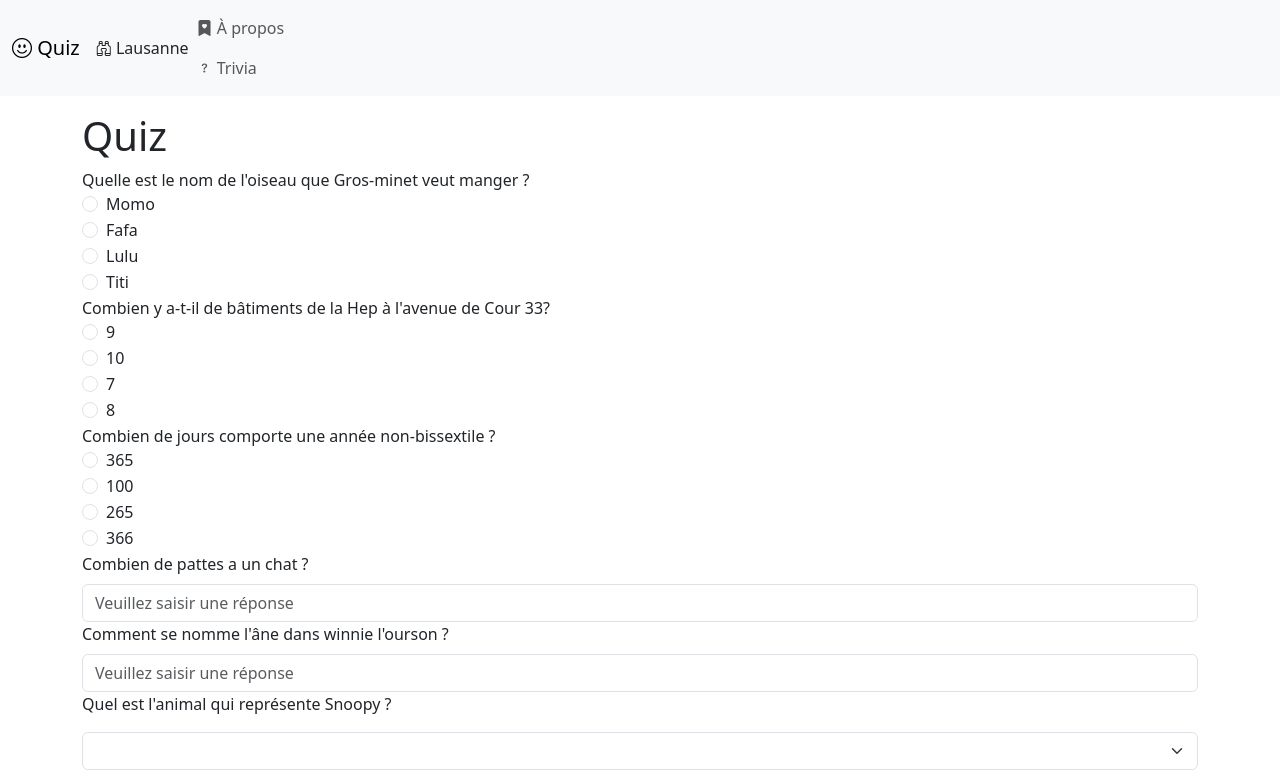
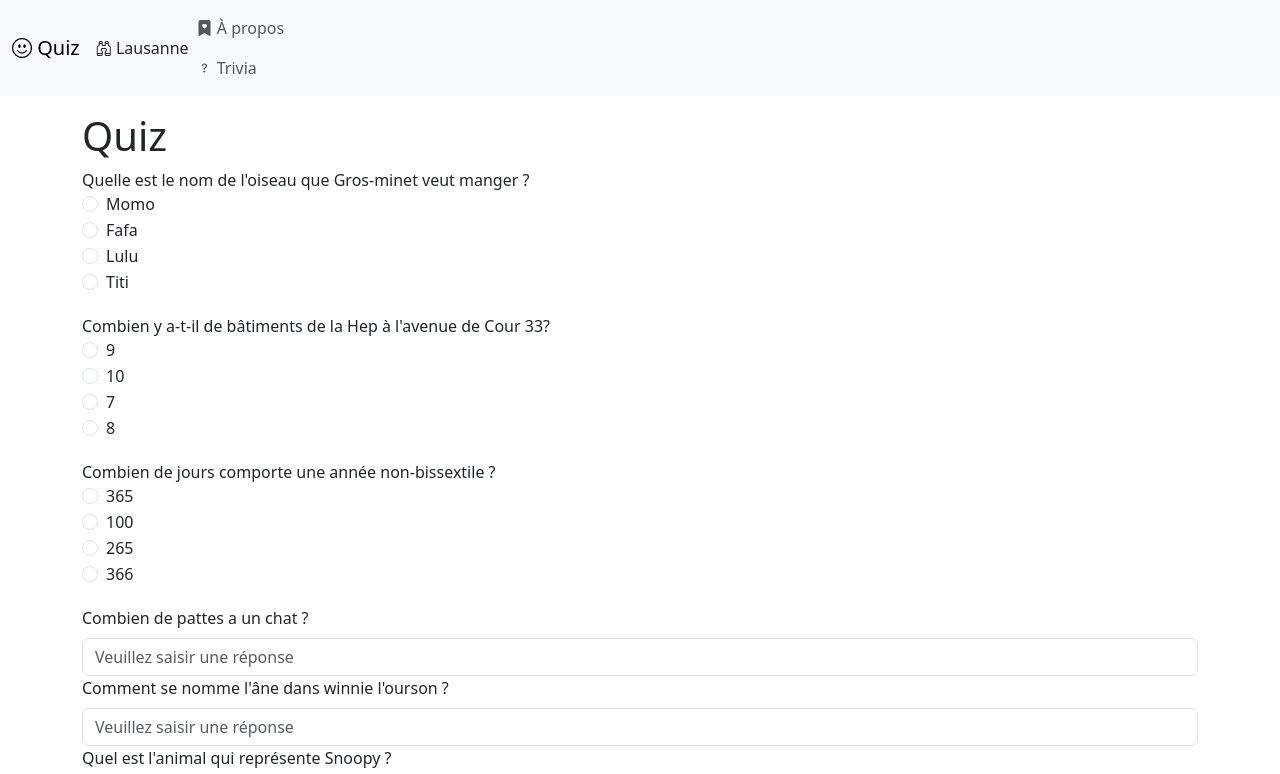
Before and after one commit to hepl-bs21inf5/sem07-project-emiliewermelinger, a Vue app: page / in a window 1280 px wide. Shown: the top 774 px of the page. Built offline with nearby package versions, Linux system fonts and the light colour scheme.

Commit message:
modifcss

```diff
--- a/src/assets/main.css
+++ b/src/assets/main.css
@@ -40,9 +40,13 @@
   height: auto; /*Garde les proportions de l'image*/
   object-fit: cover;
 }
-
+/* affichage des réponses dans QuizLausanne*/
 .answer-detail{
-  color: #ffc547; /* Utilisez la couleur de votre choix */
+  color: #ffc547;
   font-weight: bold;
   font-size: 1.1em;
 }
+/* fait une marge entre chaque question à l'affichage*/
+.question-container {
+  margin-bottom: 20px;
+}
--- a/src/components/QuizForm.vue
+++ b/src/components/QuizForm.vue
@@ -59,7 +59,7 @@ onMounted(() => {
 
 <template>
   <form @submit="submit">
-    <div v-for="index in questionIndices" :key="index">
+    <div v-for="index in questionIndices" :key="index" class="question-container">
       <QuestionRadio
         v-if="index===0"
         id="année"
```
